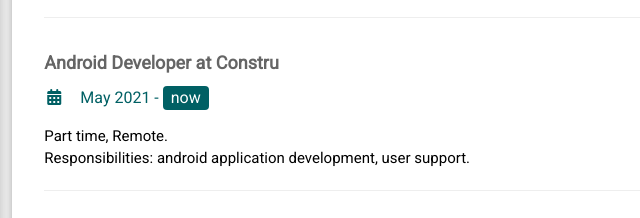
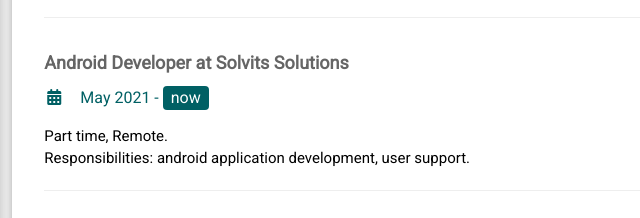
Before and after one commit to dmitriymorozcc/dmitriymorozcc.github.io, a plain HTML site: page index.html in a window 1280 px wide. Shown: the part 247-465 px from the top of the page, 425-1065 px from the left. Drawn offline with Linux system fonts and the light colour scheme.

Commit message:
Update work experience (#6)

```diff
--- a/index.html
+++ b/index.html
@@ -177,7 +177,7 @@
                     <hr>
                 </div>
                 <div class="w3-container">
-                    <h5 class="w3-opacity"><b>Android Developer at Constru</b></h5>
+                    <h5 class="w3-opacity"><b>Android Developer at Solvits Solutions</b></h5>
                     <h6 class="w3-text-accent"><i class="fa-solid fa-calendar-days fa-fw w3-margin-right"></i>May 2021 - <span class="w3-tag w3-accent w3-round">now</span></h6>
                     <p>
                         Part time, Remote.<br>
```
